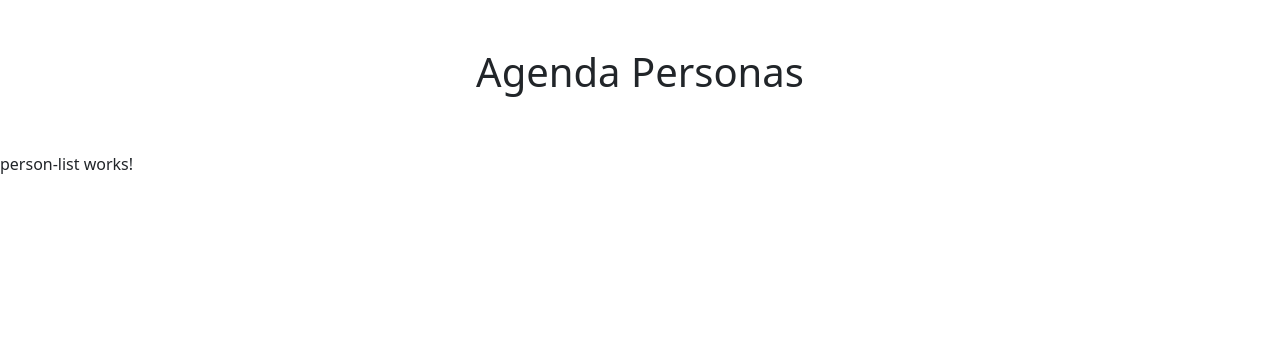
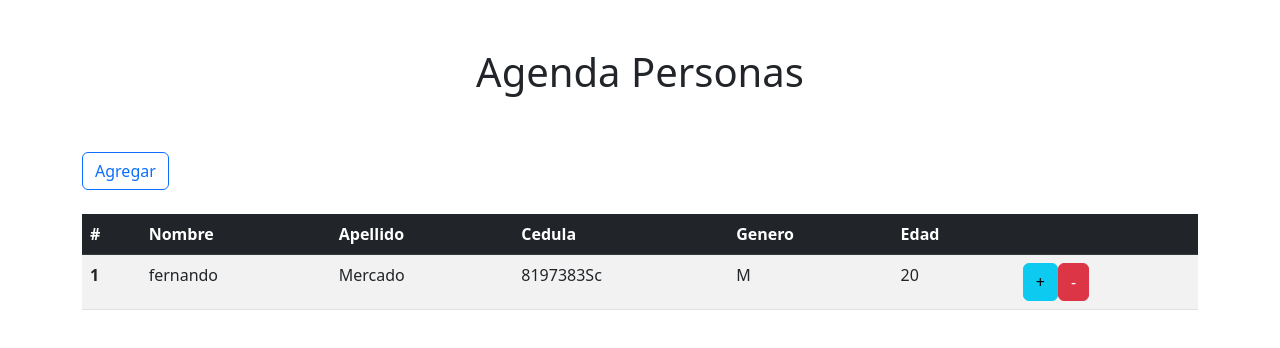
Before and after one commit to fernando59/simple_crud_angular, an Angular app: page / in a window 1280 px wide. Shown: the top 348 px of the page. Built offline with nearby package versions, Linux system fonts and the light colour scheme.

Commit message:
add design form

```diff
--- a/src/app/app.component.html
+++ b/src/app/app.component.html
@@ -1,4 +1,53 @@
+<div class="container">
 
-<h1 class="text-center p-5">Agenda Personas</h1>
-<app-person-list></app-person-list>
-<router-outlet></router-outlet>
+  <h1 class="text-center p-5">Agenda Personas</h1>
+  <button type="button" class="btn  btn-outline-primary mb-4" data-bs-toggle="modal"
+    data-bs-target="#exampleModal">Agregar</button>
+
+
+  <!-- Modal -->
+  <div class="modal fade" id="exampleModal" tabindex="-1" aria-labelledby="exampleModalLabel" aria-hidden="true">
+    <div class="modal-dialog">
+      <div class="modal-content">
+        <div class="modal-header">
+          <h5 class="modal-title" id="exampleModalLabel">Guardar Persona</h5>
+          <button type="button" class="btn-close" data-bs-dismiss="modal" aria-label="Close"></button>
+        </div>
+        <div class="modal-body">
+          <form [formGroup]="myForm" (ngSubmit)="saveForm()"  autocomplete="off">
+
+          <div class="mb-3">
+            <label for="nombreForm" class="form-label">Nombre</label>
+            <input formControlName="name"  type="text" class="form-control" id="nombreForm" >
+          </div>
+          <div class="mb-3">
+            <label for="apellidoForm" class="form-label">Apellido</label>
+            <input formControlName="lastname" type="text" class="form-control" id="apellidoForm" >
+          </div>
+          <div class="mb-3">
+            <label for="cedulaForm" class="form-label">Cedula</label>
+            <input formControlName="ci" type="text" class="form-control" id="cedulaForm" >
+          </div>
+          <div class="mb-3">
+            <label for="generoForm" class="form-label">Genero</label>
+            <input type="email" class="form-control" id="generoForm" >
+          </div>
+          <div class="mb-3">
+            <label for="edadForm" class="form-label">Edad</label>
+            <input type="number" class="form-control" id="edadForm" >
+          </div>
+
+          <button class="btn btn-success">Guardar</button>
+
+          </form>
+        </div>
+        <div class="modal-footer">
+          <button type="button" class="btn btn-secondary" data-bs-dismiss="modal">Close</button>
+          <button type="button" class="btn btn-primary">Save changes</button>
+        </div>
+      </div>
+    </div>
+  </div>
+  <person-list [persons]="persons"></person-list>
+  <router-outlet></router-outlet>
+</div>
--- a/src/app/app.component.ts
+++ b/src/app/app.component.ts
@@ -1,10 +1,39 @@
 import { Component } from '@angular/core';
+import { FormBuilder, FormGroup, Validators } from '@angular/forms';
+import { Person } from './models/person.model';
 
 @Component({
   selector: 'app-root',
   templateUrl: './app.component.html',
   styleUrls: ['./app.component.css']
 })
-export class AppComponent {
-  title = 'crud-persons';
+export class AppComponent  {
+  myForm!: FormGroup;
+
+  persons: Person[] = [
+    {
+      age: 20,
+      name: 'fernando',
+      ci: '8197383Sc',
+      gender: 'M',
+      id: 1,
+      lastName: 'Mercado'
+    }
+  ]
+  constructor(private readonly fb: FormBuilder) { this.buildForm() }
+  ngOnInit(): void {
+  }
+  private buildForm() {
+    this.myForm = this.fb.group({
+      name: ['', [Validators.required]],
+      lastname: ['', [Validators.required]],
+      ci: ['', [Validators.required]]
+    })
+
+  }
+
+
+  saveForm(){
+    console.log(this.myForm.value)
+  }
 }
--- a/src/app/app.module.ts
+++ b/src/app/app.module.ts
@@ -1,4 +1,5 @@
 import { NgModule } from '@angular/core';
+import { ReactiveFormsModule } from '@angular/forms';
 import { BrowserModule } from '@angular/platform-browser';
 
 import { AppRoutingModule } from './app-routing.module';
@@ -12,7 +13,8 @@ import { PersonListComponent } from './components/persons/person-list/person-lis
   ],
   imports: [
     BrowserModule,
-    AppRoutingModule
+    AppRoutingModule,
+    ReactiveFormsModule
   ],
   providers: [],
   bootstrap: [AppComponent]
--- a/src/app/components/persons/person-list/person-list.component.html
+++ b/src/app/components/persons/person-list/person-list.component.html
@@ -1 +1,29 @@
-<p>person-list works!</p>
+<table class="table table-striped">
+    <thead class="table-dark">
+        <tr>
+            <th scope="col">#</th>
+            <th scope="col">Nombre</th>
+            <th scope="col">Apellido</th>
+            <th scope="col">Cedula</th>
+            <th scope="col">Genero</th>
+            <th scope="col">Edad</th>
+            <th scope="col"></th>
+        </tr>
+    </thead>
+    <tbody>
+        <tr *ngFor="let person of persons;let i =index">
+            <th scope="row">{{i+1}}</th>
+            <td>{{person.name}}</td>
+            <td>{{person.lastName}}</td>
+            <td>{{person.ci}}</td>
+            <td>{{person.gender}}</td>
+            <td>{{person.age}}</td>
+            <td>
+                <button class="btn btn-info">+</button>
+                <button class="btn btn-danger">-</button>
+
+            </td>
+        </tr>
+
+    </tbody>
+</table>
```
Also changed, not shown: src/app/components/persons/person-list/person-list.component.ts (+4 -4 lines), src/app/models/person.model.ts (added, +9 -0 lines), src/app/components/persons/person-list/person-list.component.css (deleted), 1 other file (tests, documents, lock files or other folders).
